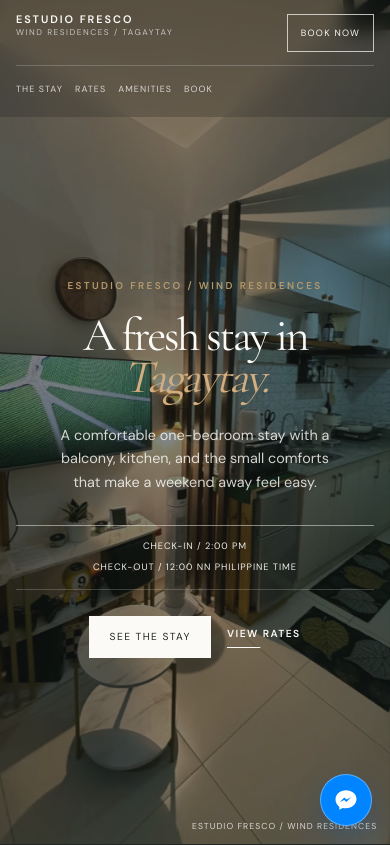
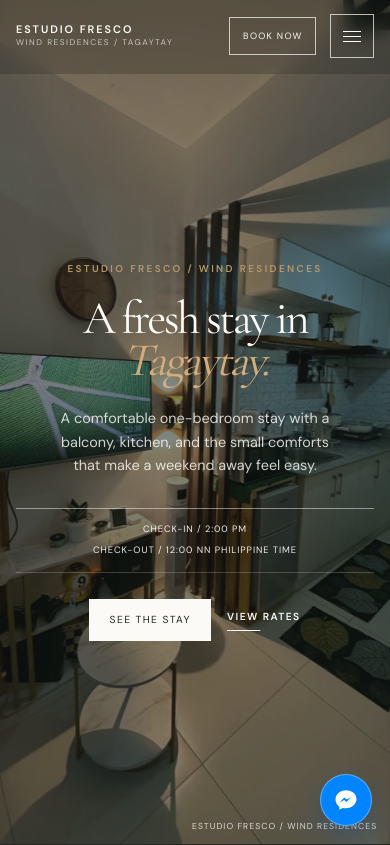
Before and after one commit to richardmerckg-web/estudio, a Next.js app: page / in a window 390 px wide. Shown: the top 845 px of the page. Built offline with nearby package versions, Linux system fonts and the light colour scheme.

Commit message:
Add mobile burger navigation

```diff
--- a/app/globals.css
+++ b/app/globals.css
@@ -124,6 +124,189 @@
   transform: translateY(-1px);
 }
 
+.menu-toggle {
+  display: none;
+  flex: 0 0 auto;
+  flex-direction: column;
+  align-items: center;
+  justify-content: center;
+  gap: 4px;
+  width: 44px;
+  height: 44px;
+  padding: 0;
+  border: 1px solid var(--color-charcoal);
+  background: transparent;
+  color: var(--color-charcoal);
+  cursor: pointer;
+  transition: border-color 220ms ease, color 220ms ease, transform 220ms ease;
+}
+
+.menu-toggle:hover {
+  border-color: var(--color-clay);
+  color: var(--color-clay);
+  transform: translateY(-2px);
+}
+
+.menu-toggle-line {
+  display: block;
+  width: 18px;
+  height: 1px;
+  background: currentColor;
+  transition: transform 220ms var(--ease-smooth);
+}
+
+.mobile-menu-layer {
+  position: fixed;
+  z-index: 40;
+  inset: 0;
+  display: none;
+  justify-content: flex-end;
+}
+
+.mobile-menu-backdrop {
+  position: absolute;
+  inset: 0;
+  width: 100%;
+  height: 100%;
+  padding: 0;
+  border: 0;
+  border-radius: 0;
+  background: rgba(20, 24, 22, 0.58);
+  cursor: pointer;
+  animation: mobile-menu-fade-in 220ms ease both;
+}
+
+.mobile-menu {
+  position: relative;
+  z-index: 1;
+  display: flex;
+  flex-direction: column;
+  width: min(86vw, 360px);
+  min-height: 100%;
+  padding: 1.25rem 1.25rem max(1.5rem, env(safe-area-inset-bottom));
+  overflow-y: auto;
+  background: var(--color-paper);
+  box-shadow: -18px 0 48px rgba(20, 24, 22, 0.18);
+  color: var(--color-charcoal);
+  animation: mobile-menu-slide-in 320ms var(--ease-smooth) both;
+}
+
+.mobile-menu-header {
+  display: flex;
+  align-items: flex-start;
+  justify-content: space-between;
+  gap: 1rem;
+  padding-bottom: 1.25rem;
+  border-bottom: 1px solid var(--color-line);
+}
+
+.mobile-menu-kicker {
+  color: var(--color-clay);
+  font-size: 0.58rem;
+  font-weight: 600;
+  letter-spacing: 0.18em;
+  line-height: 1.4;
+  text-transform: uppercase;
+}
+
+.mobile-menu-header h2 {
+  margin-top: 0.35rem;
+  font-size: clamp(2.4rem, 10vw, 3.5rem);
+  letter-spacing: -0.04em;
+  line-height: 0.9;
+}
+
+.mobile-menu-close {
+  display: inline-flex;
+  align-items: center;
+  gap: 0.35rem;
+  min-height: 44px;
+  padding: 0.55rem 0.65rem;
+  border: 1px solid var(--color-line);
+  background: transparent;
+  color: var(--color-charcoal);
+  cursor: pointer;
+  font: inherit;
+  font-size: 0.58rem;
+  letter-spacing: 0.12em;
+  line-height: 1;
+  text-transform: uppercase;
+  transition: border-color 180ms ease, color 180ms ease;
+}
+
+.mobile-menu-close:hover {
+  border-color: var(--color-clay);
+  color: var(--color-clay);
+}
+
+.mobile-menu-close span {
+  color: var(--color-clay);
+  font-size: 0.95rem;
+}
+
+.mobile-menu-nav {
+  display: flex;
+  flex-direction: column;
+  margin-top: 1.5rem;
+}
+
+.mobile-menu-nav a {
+  display: flex;
+  align-items: baseline;
+  justify-content: space-between;
+  gap: 1rem;
+  padding: 1.1rem 0;
+  border-bottom: 1px solid var(--color-line);
+  font-family: var(--font-serif);
+  font-size: clamp(1.8rem, 8vw, 2.5rem);
+  line-height: 0.95;
+  transition: border-color 220ms ease, color 220ms ease, transform 280ms var(--ease-smooth);
+}
+
+.mobile-menu-nav a:hover,
+.mobile-menu-nav a:focus-visible {
+  border-color: var(--color-clay);
+  color: var(--color-clay);
+  transform: translateX(6px);
+}
+
+.mobile-menu-nav small {
+  color: var(--color-ink-muted);
+  font-family: var(--font-body);
+  font-size: 0.58rem;
+  letter-spacing: 0.12em;
+}
+
+.mobile-menu-footer {
+  margin-top: auto;
+  padding-top: 1.5rem;
+  color: var(--color-ink-muted);
+  font-size: 0.62rem;
+  letter-spacing: 0.12em;
+  line-height: 1.5;
+  text-transform: uppercase;
+}
+
+.mobile-menu-footer a {
+  display: flex;
+  align-items: center;
+  justify-content: space-between;
+  gap: 1rem;
+  margin-top: 0.9rem;
+  padding-top: 0.9rem;
+  border-top: 1px solid var(--color-line);
+  color: var(--color-clay);
+  font-size: 0.64rem;
+  font-weight: 600;
+  transition: color 180ms ease, padding-left 220ms var(--ease-smooth);
+}
+
+.mobile-menu-footer a:hover,
+.mobile-menu-footer a:focus-visible {
+  padding-left: 0.35rem;
+  color: var(--color-charcoal);
+}
+
 .site-header {
   position: fixed;
   z-index: 10;
@@ -397,6 +580,24 @@
   to {
     opacity: 1;
     transform: translateY(0) scale(1);
+  }
+}
+
+@keyframes mobile-menu-fade-in {
+  from {
+    opacity: 0;
+  }
+  to {
+    opacity: 1;
+  }
+}
+
+@keyframes mobile-menu-slide-in {
+  from {
+    transform: translateX(100%);
+  }
+  to {
+    transform: translateX(0);
   }
 }
 
@@ -1726,6 +1927,11 @@
     backdrop-filter: blur(10px);
   }
 
+  .header-inner {
+    flex-wrap: nowrap;
+    align-items: center;
+  }
+
   .header-inner,
   .section,
   .statement-inner,
@@ -1738,7 +1944,7 @@
   }
 
   .header-inner {
-    align-items: flex-start;
+    align-items: center;
     column-gap: 0.85rem;
   }
 
@@ -1756,6 +1962,7 @@
   }
 
   .main-nav {
+    display: none;
     gap: 0.7rem;
     overflow-x: auto;
     justify-content: flex-start;
@@ -1772,13 +1979,31 @@
     padding: 0.35rem 0;
   }
 
+  .menu-toggle {
+    display: inline-flex;
+  }
+
+  .site-header--hero .menu-toggle {
+    border-color: rgba(251, 250, 247, 0.72);
+    color: var(--color-paper);
+  }
+
+  .site-header--solid .menu-toggle {
+    border-color: var(--color-charcoal);
+    color: var(--color-charcoal);
+  }
+
+  .mobile-menu-layer {
+    display: flex;
+  }
+
   .hero-copy {
     width: calc(100% - 2.25rem);
     max-width: var(--content-width);
     min-height: 100vh;
     min-height: 100svh;
     min-height: 100dvh;
-    padding-top: clamp(8rem, 18vh, 10rem);
+    padding-top: clamp(6rem, 14vh, 8rem);
     padding-bottom: clamp(3rem, 7vh, 4.5rem);
   }
 
@@ -2110,7 +2335,7 @@
   }
 
   .hero-copy {
-    padding-top: clamp(7rem, 17vh, 9rem);
+    padding-top: clamp(5.5rem, 13vh, 7rem);
     padding-bottom: clamp(2.5rem, 6vh, 4rem);
   }
 
--- a/components/SiteHeader.tsx
+++ b/components/SiteHeader.tsx
@@ -1,9 +1,13 @@
 "use client";
 
-import { useEffect, useState } from "react";
+import { useEffect, useRef, useState } from "react";
 
 export default function SiteHeader() {
   const [isHeroVisible, setIsHeroVisible] = useState(true);
+  const [isMenuOpen, setIsMenuOpen] = useState(false);
+  const menuButtonRef = useRef<HTMLButtonElement>(null);
+  const firstMenuLinkRef = useRef<HTMLAnchorElement>(null);
+  const menuPanelRef = useRef<HTMLElement>(null);
 
   useEffect(() => {
     const hero = document.getElementById("top");
@@ -22,7 +26,77 @@
     return () => observer.disconnect();
   }, []);
 
+  useEffect(() => {
+    if (!isMenuOpen) {
+      return;
+    }
+
+    const previousOverflow = document.body.style.overflow;
+    document.body.style.overflow = "hidden";
+
+    const focusFrame = window.requestAnimationFrame(() => {
+      firstMenuLinkRef.current?.focus();
+    });
+
+    const handleKeyDown = (event: KeyboardEvent) => {
+      if (event.key === "Escape") {
+        setIsMenuOpen(false);
+        menuButtonRef.current?.focus();
+        return;
+      }
+
+      if (event.key !== "Tab") {
+        return;
+      }
+
+      const focusableElements = menuPanelRef.current?.querySelectorAll<HTMLElement>(
+        'a[href], button:not([disabled])',
+      );
+
+      if (!focusableElements?.length) {
+        return;
+      }
+
+      const firstElement = focusableElements[0];
+      const lastElement = focusableElements[focusableElements.length - 1];
+
+      if (event.shiftKey && document.activeElement === firstElement) {
+        event.preventDefault();
+        lastElement.focus();
+      } else if (!event.shiftKey && document.activeElement === lastElement) {
+        event.preventDefault();
+        firstElement.focus();
+      }
+    };
+
+    document.addEventListener("keydown", handleKeyDown);
+
+    return () => {
+      window.cancelAnimationFrame(focusFrame);
+      document.body.style.overflow = previousOverflow;
+      document.removeEventListener("keydown", handleKeyDown);
+    };
+  }, [isMenuOpen]);
+
+  useEffect(() => {
+    const handleViewportChange = () => {
+      if (window.innerWidth > 700 && isMenuOpen) {
+        setIsMenuOpen(false);
+      }
+    };
+
+    window.addEventListener("resize", handleViewportChange);
+
+    return () => window.removeEventListener("resize", handleViewportChange);
+  }, [isMenuOpen]);
+
+  const closeMobileMenu = () => {
+    setIsMenuOpen(false);
+    menuButtonRef.current?.focus();
+  };
+
   return (
+    <>
       <header className={`site-header ${isHeroVisible ? "site-header--hero" : "site-header--solid"}`}>
         <div className="header-inner">
           <a className="brand" href="#top" aria-label="Estudio Fresco home">
@@ -40,7 +114,78 @@
           <a className="header-cta" href="#book">
             Book now
           </a>
+
+          <button
+            className="menu-toggle"
+            type="button"
+            ref={menuButtonRef}
+            aria-label={isMenuOpen ? "Close menu" : "Open menu"}
+            aria-expanded={isMenuOpen}
+            aria-controls="mobile-menu"
+            onClick={() => setIsMenuOpen((isOpen) => !isOpen)}
+          >
+            <span className="menu-toggle-line" />
+            <span className="menu-toggle-line" />
+            <span className="menu-toggle-line" />
+          </button>
         </div>
       </header>
+
+      {isMenuOpen ? (
+        <div className="mobile-menu-layer">
+          <button
+            className="mobile-menu-backdrop"
+            type="button"
+            tabIndex={-1}
+            aria-label="Close menu"
+            onClick={closeMobileMenu}
+          />
+          <aside
+            className="mobile-menu"
+            id="mobile-menu"
+            ref={menuPanelRef}
+            role="dialog"
+            aria-modal="true"
+            aria-labelledby="mobile-menu-title"
+          >
+            <div className="mobile-menu-header">
+              <div>
+                <p className="mobile-menu-kicker">Estudio Fresco</p>
+                <h2 id="mobile-menu-title">Explore</h2>
+              </div>
+              <button className="mobile-menu-close" type="button" onClick={closeMobileMenu}>
+                Close <span aria-hidden="true">X</span>
+              </button>
+            </div>
+
+            <nav className="mobile-menu-nav" aria-label="Mobile navigation">
+              <a ref={firstMenuLinkRef} href="#stay" onClick={closeMobileMenu}>
+                <span>The stay</span>
+                <small aria-hidden="true">01</small>
+              </a>
+              <a href="#rates" onClick={closeMobileMenu}>
+                <span>Rates</span>
+                <small aria-hidden="true">02</small>
+              </a>
+              <a href="#amenities" onClick={closeMobileMenu}>
+                <span>Amenities</span>
+                <small aria-hidden="true">03</small>
+              </a>
+              <a href="#book" onClick={closeMobileMenu}>
+                <span>Book your stay</span>
+                <small aria-hidden="true">04</small>
+              </a>
+            </nav>
+
+            <div className="mobile-menu-footer">
+              <p>Wind Residences / Tagaytay</p>
+              <a href="#book" onClick={closeMobileMenu}>
+                Send an inquiry <span aria-hidden="true">-&gt;</span>
+              </a>
+            </div>
+          </aside>
+        </div>
+      ) : null}
+    </>
   );
 }
```
Lines whose indentation alone changed are shown as unchanged.
